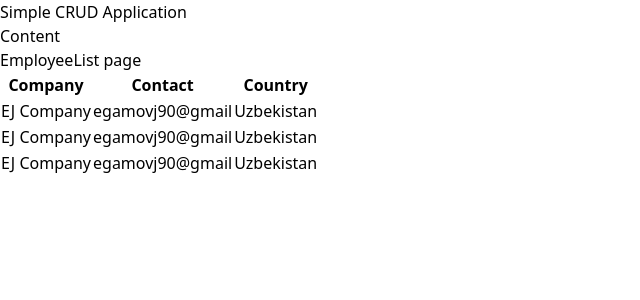
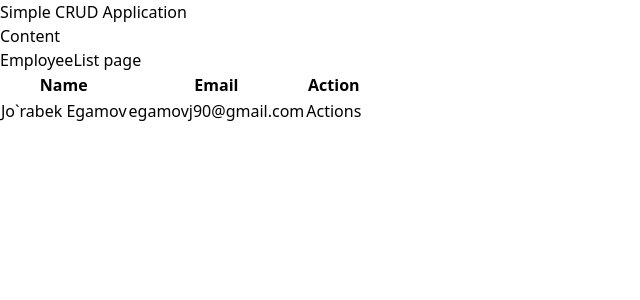
Before and after one commit to egamovj/crud-app-typescript, a React (Vite) app: page / in a window 1280 px wide. Shown: the top 300 px of the page, without its empty margins (0-640 px from the left). Built offline with nearby package versions, Linux system fonts and the light colour scheme.

Commit message:
added prop to employee list

```diff
--- a/src/components/EmployeeList.tsx
+++ b/src/components/EmployeeList.tsx
@@ -1,34 +1,42 @@
 import { IEmployee } from "./Employee.type";
 
 type Props = {
-    list: IEmployee[]
-}
+  list: IEmployee[];
+};
 
 const EmployeeList = (props: Props) => {
+  const { list } = props;
+
   return (
     <div>
       EmployeeList page
       <table className="border-collapse w-full">
         <tr>
-          <th className="border-[1px] border-[#dddddd] p-2 text-left">Company</th>
-          <th className="border-[1px] border-[#dddddd] p-2 text-left">Contact</th>
-          <th className="border-[1px] border-[#dddddd] p-2 text-left">Country</th>
+          <th className="border-[1px] border-[#dddddd] p-2 text-left">
+            Name
+          </th>
+          <th className="border-[1px] border-[#dddddd] p-2 text-left">
+            Email
+          </th>
+          <th className="border-[1px] border-[#dddddd] p-2 text-left">
+            Action
+          </th>
         </tr>
-        <tr>
-            <td className="border-[1px] border-[#dddddd] p-2 text-left">EJ Company</td>
-            <td className="border-[1px] border-[#dddddd] p-2 text-left">egamovj90@gmail</td>
-            <td className="border-[1px] border-[#dddddd] p-2 text-left">Uzbekistan</td>
-        </tr>
-        <tr>
-            <td className="border-[1px] border-[#dddddd] p-2 text-left">EJ Company</td>
-            <td className="border-[1px] border-[#dddddd] p-2 text-left">egamovj90@gmail</td>
-            <td className="border-[1px] border-[#dddddd] p-2 text-left">Uzbekistan</td>
-        </tr>
-        <tr>
-            <td className="border-[1px] border-[#dddddd] p-2 text-left">EJ Company</td>
-            <td className="border-[1px] border-[#dddddd] p-2 text-left">egamovj90@gmail</td>
-            <td className="border-[1px] border-[#dddddd] p-2 text-left">Uzbekistan</td>
-        </tr>
+        {list.map((employee) => {
+          return (
+            <tr key={employee.id}>
+              <td className="border-[1px] border-[#dddddd] p-2 text-left">
+                {`${employee.firstName} ${employee.lastName}`}
+              </td>
+              <td className="border-[1px] border-[#dddddd] p-2 text-left">
+                {employee.email}
+              </td>
+              <td className="border-[1px] border-[#dddddd] p-2 text-left">
+                Actions
+              </td>
+            </tr>
+          );
+        })}
       </table>
     </div>
   );
--- a/src/components/Home.tsx
+++ b/src/components/Home.tsx
@@ -15,7 +15,7 @@ const Home = () => {
       </article>
       <section className="mx-[10%] mt-[15px]">
         <div>Content</div>
-        <EmployeeList />
+        <EmployeeList list={employeeList}/>
       </section>
     </>
   );
```
